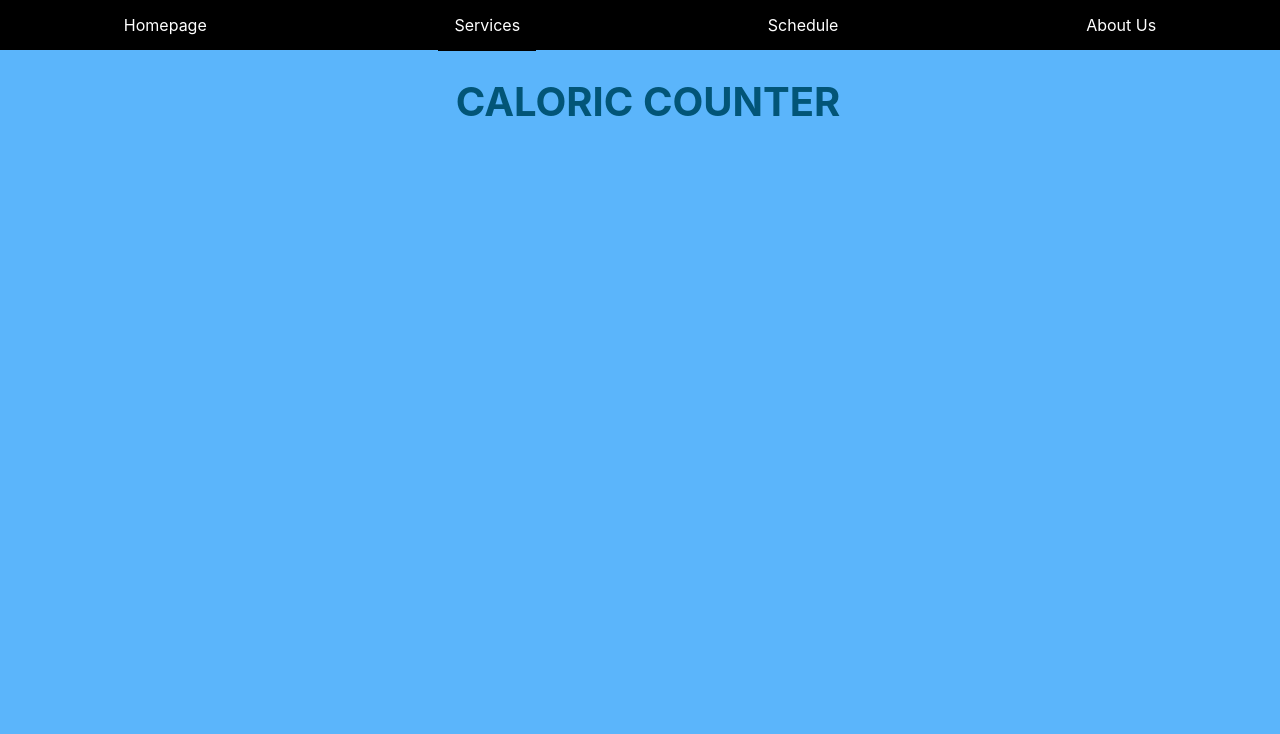
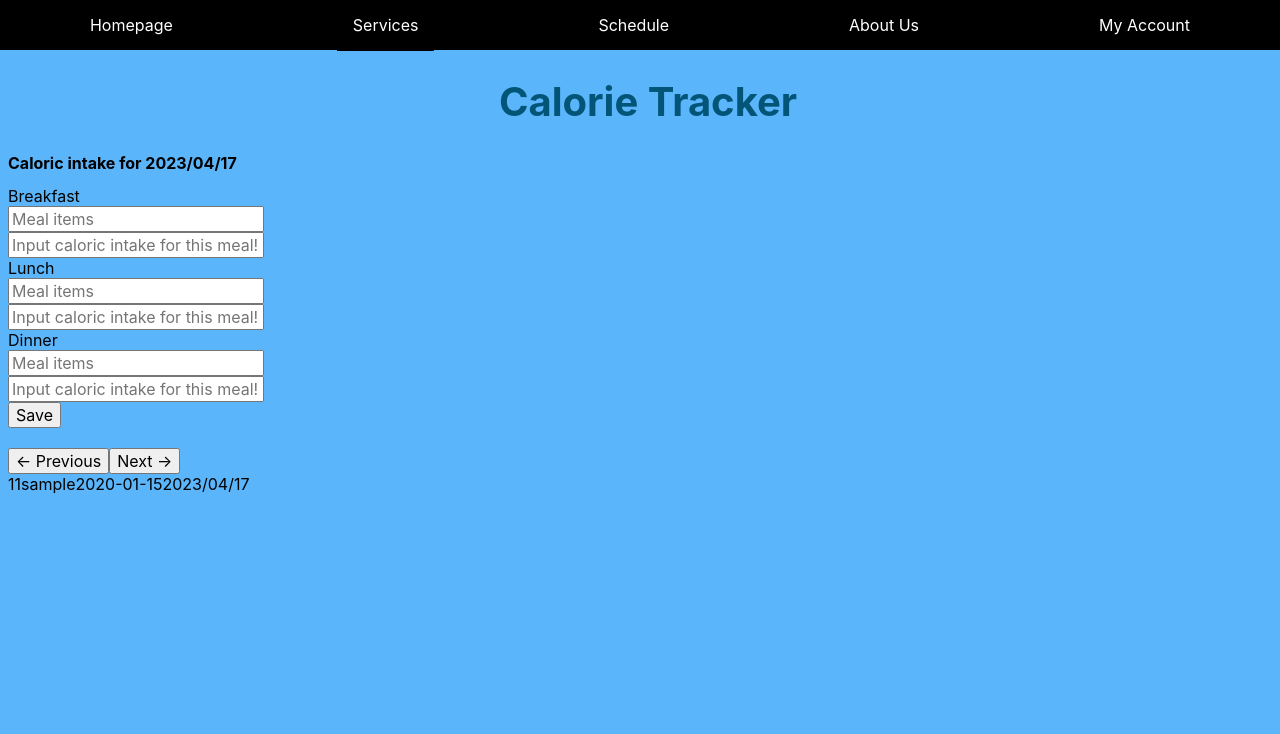
Before and after one commit to MxAriadne/CSCI4410-GymFlow, a PHP site: page /caloriccounter.php in a window 1280 px wide. Shown: the top 734 px of the page. Run offline with PHP 8.4, Linux system fonts and the light colour scheme; the visitor is signed in with stand-in values (Sample User, id 1); tables that the repository leaves empty hold one stand-in row (values such as "Sample post").

Commit message:
Lotta stuff
Edited navbar to include account page.
Added error text that shows up when using invalid account credentials.

Tested user handling, it works!
Fixed redirecting users after logging out or account deletion.
Added a lot of comments.
Started working on the calorie tracker.

Progress on that:
UI exists but is mostly nonfunctional.
Functions exist in calories.php and schema has been made for the database.
For some reason I'm unable to insert or select values from the database in regards to the meals/calorie tables.

Plans:
Going to remake the schema to possible use multidimensional arrays, though that's mega inefficient so likely just for testing purposes.

```diff
--- a/about.php
+++ b/about.php
@@ -19,6 +19,7 @@
             </div>
             <a href="schedule.php">Schedule</a>
             <a href="about.php">About Us</a>
+            <a href="account.php">My Account</a>
         </div>
 
         <h1><b>All About GymFlow</b></h1>
--- a/caloriccounter.php
+++ b/caloriccounter.php
@@ -1,11 +1,32 @@
+<?php
+    require "calories.php";
+    $result = "";
+    if (isset($_POST['submit'])) {
+        if ($_POST['breakfast'] != null && $_POST['b-cal'] != null) {
+            addMeal($_POST['breakfast'], $_POST['b-cal']);
+            $result = "Successfully saved!";
+        }
+        if ($_POST['lunch'] != null && $_POST['l-cal'] != null) {
+            addMeal($_POST['lunch'], $_POST['l-cal']);
+            $result = "Successfully saved!";
+        }
+        if ($_POST['dinner'] != null && $_POST['d-cal'] != null) {
+            addMeal($_POST['dinner'], $_POST['d-cal']);
+            $result = "Successfully saved!";
+        }
+    }
+?>
+
 <!DOCTYPE html>
-<html>
+<html lang="en">
 <head>
     <script src="https://code.jquery.com/jquery-3.6.0.min.js"></script>
     <link type="text/css" rel="stylesheet" href="gymflow.css" />
+    <title>Calorie Tracker - GymFlow</title>
 </head>
 <body>
-  <H1>CALORIC COUNTER</H1>
+    <H1>Calorie Tracker</H1>
+
     <div class="navbar">
         <a href="index.php">Homepage</a>
         <div class="dropdown">
@@ -14,14 +35,57 @@
             </button>
             <div class="dropdown-content">
                 <a href="workoutcustomizer.php">Workout Customizer</a>
-      <a href="caloriccounter.php">Workout Caloric Counter</a>
-      <a href="#">Optional</a>
+                <a href="caloriccounter.php">Calorie Tracker</a>
             </div>
         </div>
         <a href="schedule.php">Schedule</a>
         <a href="about.php">About Us</a>
+        <a href="account.php">My Account</a>
+    </div>
+
+
+    <div>
+
+        <h2>Caloric intake for <?php echo date("Y/m/d"); ?></h2>
+
+        <form>
+            <label for="breakfast">Breakfast</label><br>
+            <input type="text" id="breakfast" name="breakfast" placeholder="Meal items"><br>
+            <input type="text" id="b-cal" name="b-cal" placeholder="Input caloric intake for this meal!">
+            <br>
+            <label for="lunch">Lunch</label><br>
+            <input type="text" id="lunch" name="lunch" placeholder="Meal items"><br>
+            <input type="text" id="b-cal" name="b-cal" placeholder="Input caloric intake for this meal!">
+            <br>
+            <label for="dinner">Dinner</label><br>
+            <input type="text" id="dinner" name="dinner" placeholder="Meal items"><br>
+            <input type="text" id="b-cal" name="b-cal" placeholder="Input caloric intake for this meal!">
+            <br>
+            <button type="submit" name="submit">Save</button>
+            <p name="status"> <?php echo $result; ?></p>
+        </form>
+        <br>
+        <button><a><- Previous</a></button><button><a>Next -></a></button>
 
     </div>
+
+    <div>
+
+        <?php
+            function propagateHTML($date)
+            {
+                $body = retrieveCalories();
+                foreach ($body as $value) {
+                    echo $value;
+                }
+                echo $date;
+            }
+            propagateHTML(date("Y/m/d"));
+        ?>
+
+    </div>
+
+
     <h5>© 2023 GymFlow</h5>
 </body>
 </html>
--- /dev/null
+++ b/calories.php
@@ -0,0 +1,59 @@
+<?php
+/*
+ * calories.php
+ * Contains variables and functions needed for the calorie counter.
+ *
+ */
+
+// Borrowing the common functions from plugin.php
+require "plugin.php";
+
+// Date is the unique key for the calorie tracker SQL schema
+$date = date("Y/m/d");
+
+// Since the calorie counter data is tied to the users account,
+// we need to be able to retrieve their username from session_id
+$user = $_SESSION['user'];
+
+function retrieveCalories()
+{
+    $mysqli = sqlConnect();
+    if ($mysqli) {
+
+        // SQL command to pull all records from calories under this users account
+        $stmt = $mysqli->prepare("SELECT * FROM calories WHERE username = ?");
+        $stmt->bind_param("s", $GLOBALS['user']);
+        $stmt->execute();
+        // Save result
+        $result = $stmt->get_result();
+        // Save associative array in $data
+        $data = $result->fetch_assoc();
+        // Make sure the array isn't null
+        if ($data == null) {
+            consoleLog("Calories have never been recorded for this user.");
+            return null;
+        } else {
+            return $data;
+        }
+    }
+}
+
+function addMeal($meal, $calories)
+{
+    $mysqli = sqlConnect();
+    if ($mysqli) {
+
+        // SQL command to pull all records from calories under this users account
+        $stmt = $mysqli->prepare("INSERT INTO meal (ITEM, CALORIES) VALUES(?, ?)");
+        $stmt->bind_param("si", $meal, $calories);
+        $stmt->execute();
+        $stmt = $mysqli->prepare("INSERT INTO calories (ITEM, CALORIES) VALUES(?, ?)");
+        $stmt->bind_param("si", $meal, $calories);
+        $stmt->execute();
+        if ($stmt -> affected_rows == 0) {
+            consoleLog("An error occurred. Please try again :c");
+        } else {
+            consoleLog("Successfully added to database.");
+        }
+    }
+}
--- a/gymflow.css
+++ b/gymflow.css
@@ -174,3 +174,7 @@ img {
 	background-color: #025577;;
   	transition: background-color 0.2s;
 }
+
+.error {
+    color: red;
+}
--- a/index.php
+++ b/index.php
@@ -30,6 +30,7 @@
       </div>
       <a href="schedule.php">Schedule</a>
       <a href="about.php">About Us</a>
+      <a href="account.php">My Account</a>
     </div>
 
     <img src="GymFlow_Logo.png" alt="Gym Flow logo" width="600px" height="400px">
--- a/plugin.php
+++ b/plugin.php
@@ -14,11 +14,11 @@ session_start();
 //Store server IP.
 define('SERVER', 'localhost');
 //Store database username.
-define('USERNAME', '');
+define('USERNAME', 'gymflow');
 //Store database password.
-define('PASSWORD', '');
+define('PASSWORD', 'GymTester12');
 //Store database name.
-define('DATABASE', '');
+define('DATABASE', 'gym');
 
 /*
  * consoleLog
@@ -43,7 +43,7 @@ function consoleLog($output, $forward = true)
 function sqlConnect()
 {
     // New SQL connection.
-    $mysqli = new mysqli(SERVER, USERNAME, PASSWORD, DATABASE);
+    $mysqli = new \MySQLi(SERVER, USERNAME, PASSWORD, DATABASE);
     // If connection succeeds...
     if ($mysqli -> connect_errno == 0) {
         // Set charset and return $mysqli
@@ -66,11 +66,14 @@ function sqlConnect()
  */
 function userValidation($value, $mysqli, $id)
 {
-    $stmt = $mysqli -> prepare("SELECT " . $id ." FROM users WHERE email = ?");
+    // SQL to pull the asked for record.
+    $stmt = $mysqli -> prepare("SELECT " . $id ." FROM users WHERE " . $id . " = ?");
     $stmt -> bind_param("s", $value);
     $stmt -> execute();
     $result = $stmt -> get_result();
+    // Save associative array in $data
     $data = $result -> fetch_assoc();
+    // Make sure the array isn't null
     if ($data != null) {
         return 0;
     }
@@ -130,7 +133,9 @@ function registerUser($email, $username, $password, $confirmPassword)
     if ($stmt -> affected_rows != 1) {
         return "An error occurred. Please try again :c";
     } else {
-        return "Success!";
+        // Redirect to homepage
+        header("location: index.php");
+        exit();
     }
 }
 
@@ -210,8 +215,6 @@ function deleteAccount()
         session_destroy();
         // Redirect to homepage
         header("location: index.php");
-        // Alert user success
-        echo '<script>alert("Your account has been deleted.")</script>';
         exit();
     }
 }
--- a/register.php
+++ b/register.php
@@ -30,13 +30,14 @@
     </div>
     <a href="schedule.php">Schedule</a>
     <a href="about.php">About Us</a>
+    <a href="account.php">My Account</a>
 </div>
 
 <img src="GymFlow_Logo.png" alt="Gym Flow logo" width="600px" height="400px">
 <br>
 
 <div class="login">
-    <h1>Login</h1>
+    <h1>Register</h1>
     <p class="error"><?php echo @$response; ?></p>
     <form action="" method="post">
         <label for="email">
--- a/schedule.php
+++ b/schedule.php
@@ -15,11 +15,11 @@
         <div class="dropdown-content">
             <a href="workoutcustomizer.php">Workout Customizer</a>
             <a href="caloriccounter.php">Workout Caloric Counter</a>
-      <a href="#">Link 3</a>
         </div>
     </div>
     <a href="schedule.php">Schedule</a>
     <a href="about.php">About Us</a>
+    <a href="account.php">My Account</a>
 
 
 </div>
--- a/workoutcustomizer.php
+++ b/workoutcustomizer.php
@@ -15,11 +15,11 @@
         <div class="dropdown-content">
             <a href="workoutcustomizer.php">Workout Customizer</a>
             <a href="caloriccounter.php">Workout Caloric Counter</a>
-      <a href="#">Link 3</a>
         </div>
     </div>
     <a href="schedule.php">Schedule</a>
     <a href="about.php">About Us</a>
+    <a href="account.php">My Account</a>
 
 </div>
 <h5>© 2023 GymFlow</h5>
```
Also changed, not shown: account.php (+16 -0 lines), schema.sql (added, +45 -0 lines), identifier.sqlite (added). Lines whose indentation alone changed are shown as unchanged.
